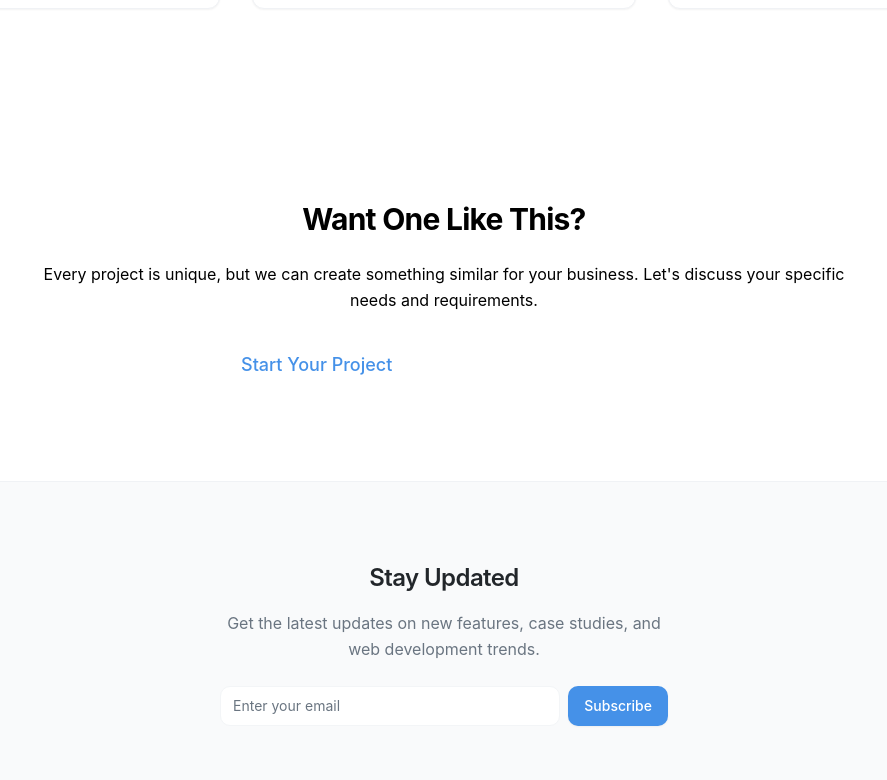
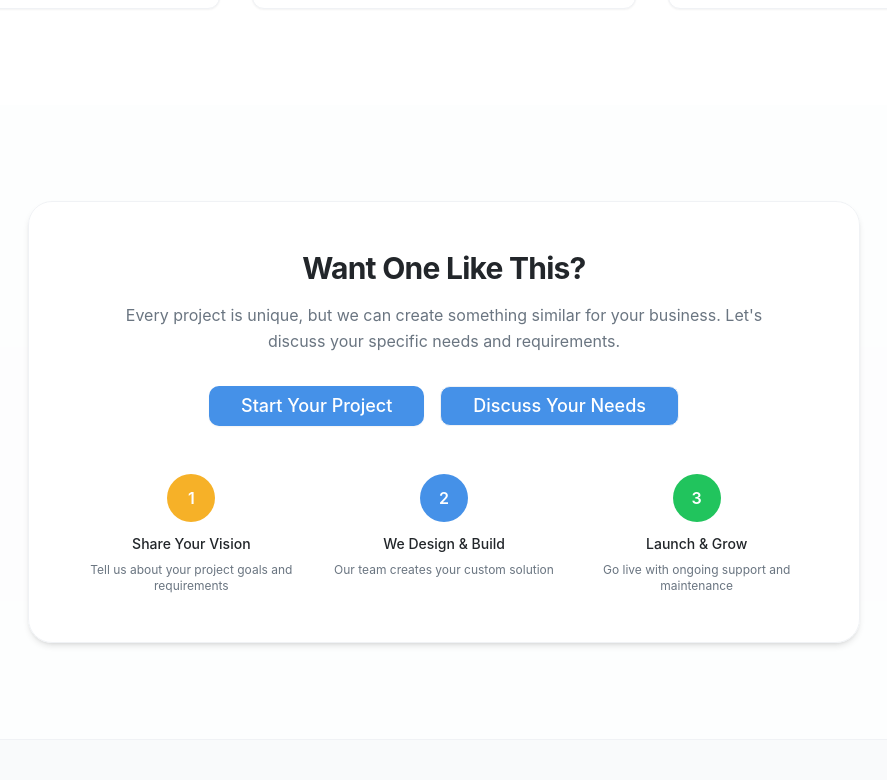
Before and after one commit to ajaylakhimale/presence-as-a-service, a React (Vite) app: page /showcase in a window 1280 px wide. Shown: the part 1940-2720 px from the top of the page, without its empty margins (196-1083 px from the left). Built offline with nearby package versions, Linux system fonts and the light colour scheme.

Commit message:
Fix Showcase CTA section
Redesign the CTA section on the Showcase page to match the website's theme.

```diff
--- a/src/pages/Showcase.tsx
+++ b/src/pages/Showcase.tsx
@@ -309,24 +309,52 @@ const Showcase = () => {
       </section>
 
       {/* CTA Section */}
-      <section className="py-24 bg-gradient-primary">
-        <div className="mx-auto max-w-4xl px-4 sm:px-6 lg:px-8 text-center">
-          <h2 className="text-title-1 mb-6 text-black">Want One Like This?</h2>
-          <p className="text-body mb-8 text-black">
+      <section className="py-24 bg-gradient-hero relative overflow-hidden">
+        <div className="absolute inset-0 bg-surface/30"></div>
+        <div className="mx-auto max-w-4xl px-4 sm:px-6 lg:px-8 text-center relative z-10">
+          <div className="card-elevated bg-card/80 backdrop-blur-sm p-12 rounded-3xl">
+            <h2 className="text-title-1 mb-4 text-foreground">Want One Like This?</h2>
+            <p className="text-body text-muted-foreground mb-8 max-w-2xl mx-auto">
               Every project is unique, but we can create something similar for your business.
               Let's discuss your specific needs and requirements.
             </p>
-          <div className="flex flex-col sm:flex-row gap-4 justify-center">
+
+            <div className="flex flex-col sm:flex-row gap-4 justify-center mb-8">
               <Link to="/onboarding">
-              <Button className="bg-white text-primary hover:bg-white/90 text-lg px-8 py-4">
+                <Button className="btn-primary text-lg px-8 py-4 hover-scale">
                   Start Your Project
                 </Button>
               </Link>
               <Link to="/contact">
-              <Button className="border-white text-white hover:bg-white/10 text-lg px-8 py-4" variant="outline">
+                <Button className="btn-secondary text-lg px-8 py-4 hover-scale">
                   Discuss Your Needs
                 </Button>
               </Link>
+            </div>
+
+            <div className="grid grid-cols-1 md:grid-cols-3 gap-6 mt-12">
+              <div className="text-center">
+                <div className="w-12 h-12 bg-accent-brand rounded-full flex items-center justify-center mx-auto mb-3">
+                  <span className="text-accent-brand-foreground font-semibold">1</span>
+                </div>
+                <h3 className="text-subhead font-medium mb-2">Share Your Vision</h3>
+                <p className="text-caption-2 text-muted-foreground">Tell us about your project goals and requirements</p>
+              </div>
+              <div className="text-center">
+                <div className="w-12 h-12 bg-primary rounded-full flex items-center justify-center mx-auto mb-3">
+                  <span className="text-primary-foreground font-semibold">2</span>
+                </div>
+                <h3 className="text-subhead font-medium mb-2">We Design & Build</h3>
+                <p className="text-caption-2 text-muted-foreground">Our team creates your custom solution</p>
+              </div>
+              <div className="text-center">
+                <div className="w-12 h-12 bg-success rounded-full flex items-center justify-center mx-auto mb-3">
+                  <span className="text-success-foreground font-semibold">3</span>
+                </div>
+                <h3 className="text-subhead font-medium mb-2">Launch & Grow</h3>
+                <p className="text-caption-2 text-muted-foreground">Go live with ongoing support and maintenance</p>
+              </div>
+            </div>
           </div>
         </div>
       </section>
```
Lines whose indentation alone changed are shown as unchanged.
